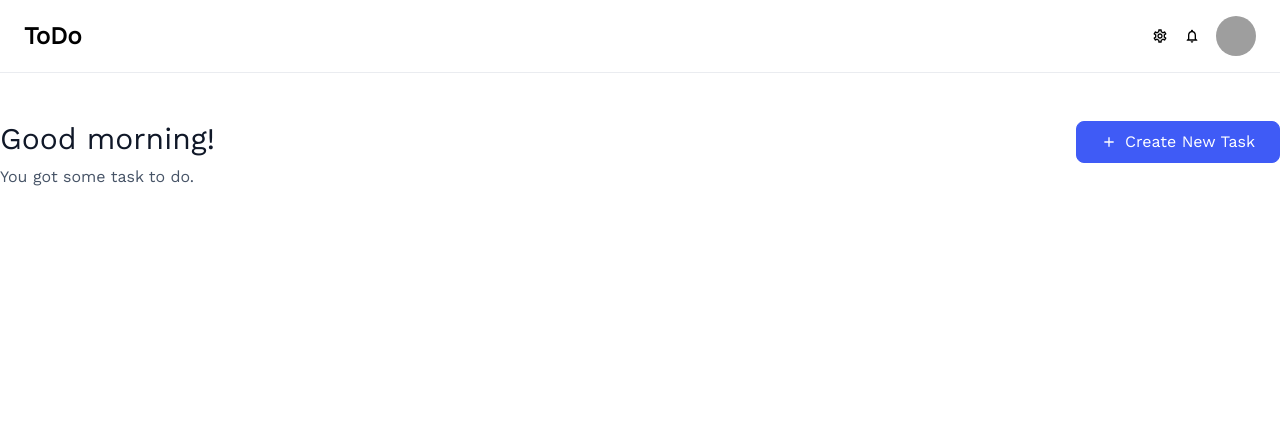
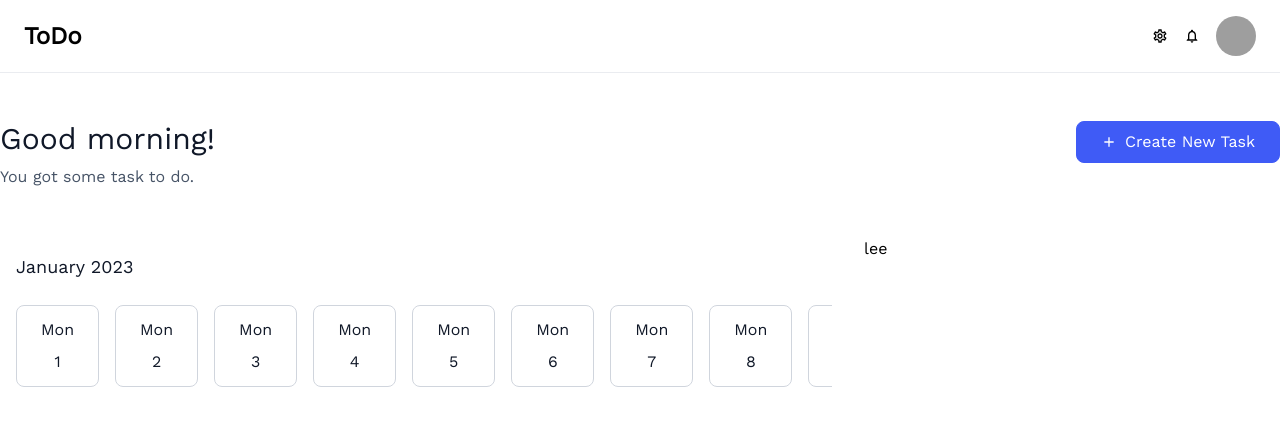
Before and after one commit to sammy-code98/schoolinkaTodo, a React (Vite) app: page / in a window 1280 px wide. Shown: the top 426 px of the page. Built offline with nearby package versions, Linux system fonts and the light colour scheme; grey boxes are pictures that could not be loaded.

Commit message:
feat:add date slider

```diff
--- a/src/App.tsx
+++ b/src/App.tsx
@@ -1,4 +1,4 @@
-import { Header } from "./components"
+import { Header, DateSlider } from "./components"
 import { MdAdd } from "react-icons/md";
 
 
@@ -20,6 +20,15 @@ function App() {
             </button>
           </div>
         </div>
+
+        <div className="mt-12 grid grid-cols-3 gap-4">
+
+          <div className="col-span-2 p-4 border-r-secondary_grey">
+            <DateSlider />
+          </div>
+          <div>lee</div>
+        </div>
+
       </div>
     </>
   )
--- a/src/components/DateSlider/index.tsx
+++ b/src/components/DateSlider/index.tsx
@@ -0,0 +1,48 @@
+
+export default function Index() {
+    return (
+        <div>
+            <h5 className="text-primary_black font-normal text-lg">January 2023</h5>
+
+            <div className="py-6 flex w-full justify-center items-center    ">
+                {/* flex overflow-x-auto space-x-8 w-1/2  */}
+                <div className="w-full flex justify-between items-start mb-8 space-x-4 overflow-x-scroll horizontal-bar">
+                    {CalenderData.map((calDay) => (
+                        <div className="flex flex-none flex-col items-center space-y-1">
+
+                            <div className="rounded-lg border px-6 py-3 border-date_grey bg-base_white drop-shadow-[0px_1px_2px_0px_rgba(16, 24, 40, 0.05)]">
+                                <h5 className="text-center text-primary_black">{calDay.day}</h5>
+                                <h5 className="text-center text-primary_black mt-2">{calDay.num}</h5>
+                            </div>
+                        </div>
+
+                    ))}
+
+
+                </div>
+            </div>
+        </div>
+    )
+}
+
+
+const CalenderData = [
+    { day: 'Mon', num: '1' },
+    { day: 'Mon', num: '2' },
+    { day: 'Mon', num: '3' },
+    { day: 'Mon', num: '4' },
+    { day: 'Mon', num: '5' },
+    { day: 'Mon', num: '6' },
+    { day: 'Mon', num: '7' },
+    { day: 'Mon', num: '8' },
+    { day: 'Mon', num: '9' },
+    { day: 'Mon', num: '10' },
+    { day: 'Mon', num: '11' },
+    { day: 'Mon', num: '12' },
+    { day: 'Mon', num: '13' },
+    { day: 'Mon', num: '14' },
+    { day: 'Mon', num: '15' },
+    { day: 'Mon', num: '16' },
+    { day: 'Mon', num: '17' },
+
+]
--- a/src/components/index.ts
+++ b/src/components/index.ts
@@ -1,3 +1,4 @@
 import Header from "./Header";
+import DateSlider from "./DateSlider";
 
-export { Header };
+export { Header, DateSlider };
--- a/src/index.css
+++ b/src/index.css
@@ -2,3 +2,14 @@
 @tailwind base;
 @tailwind components;
 @tailwind utilities;
+
+/* Hide scrollbar for Chrome, Safari and Opera */
+
+.horizontal-bar::-webkit-scrollbar {
+    display: none;
+}
+/* Hide scrollbar for IE, Edge and Firefox */
+.horizontal-bar {
+    -ms-overflow-style: none; /* IE and Edge */
+    scrollbar-width: none; /* Firefox */
+}
--- a/tailwind.config.js
+++ b/tailwind.config.js
@@ -20,6 +20,7 @@ export default {
         primary_black: "#101828",
         primary_blue: "#3F5BF6",
         grey: "#475467",
+        date_grey: "#D0D5DD",
       },
       fontFamily: {
         sans: ["Work Sans", "sans-serif"],
```
